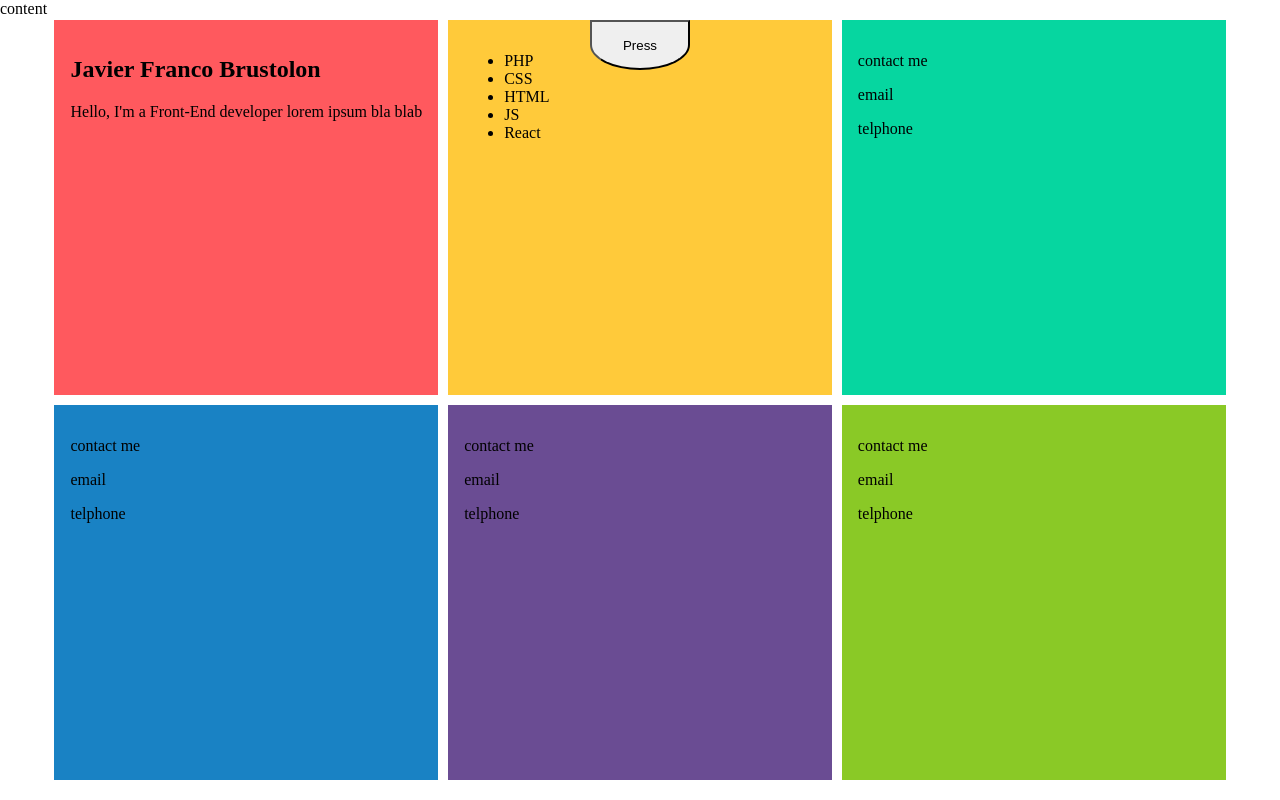
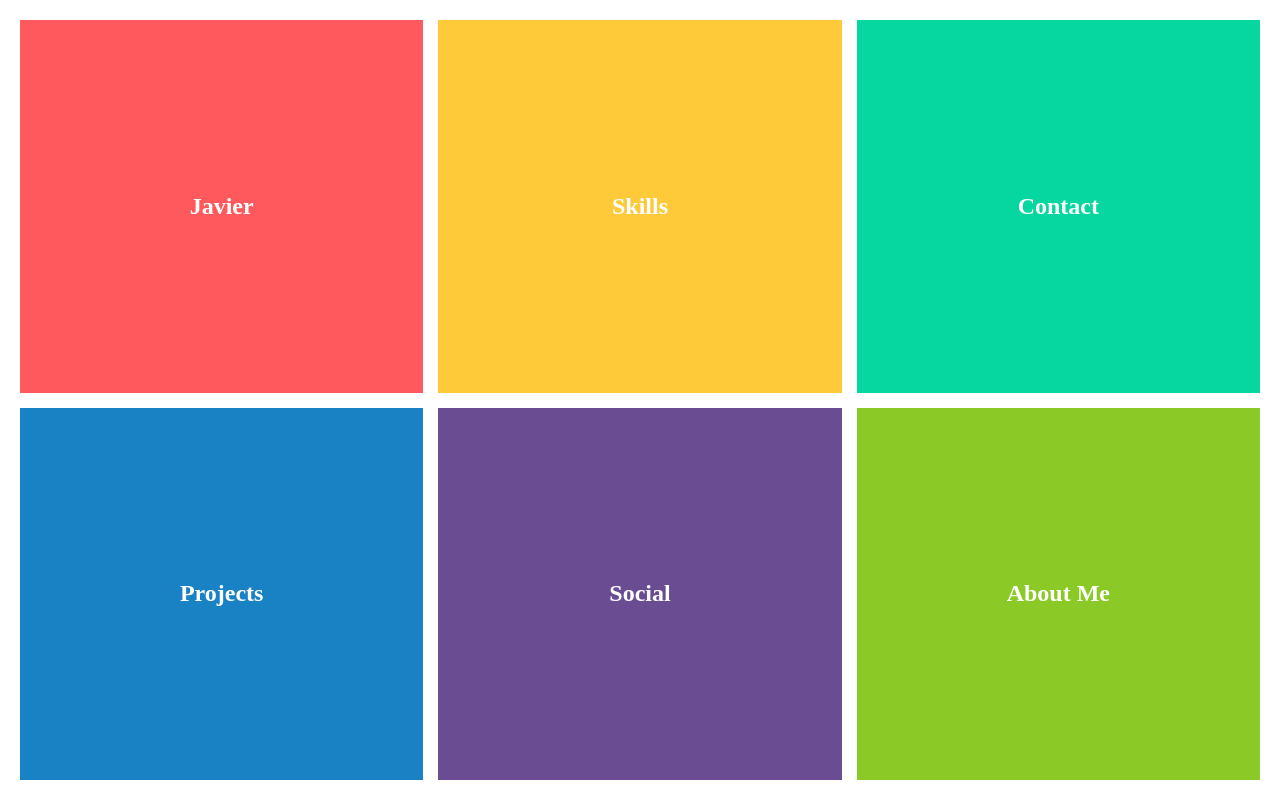
Before and after one commit to JavFr/OldPresentationSite, a plain HTML site: page index.html in a window 1280 px wide. Drawn offline with nearby package versions, Linux system fonts and the light colour scheme.

Commit message:
Basic Structure Done

```diff
--- a/index.html
+++ b/index.html
@@ -9,18 +9,36 @@
     </head>
     <body>
         <div id="wrapper">
-            <div id="navigation-menu">
+            <!--<div id="navigation-menu">
                 <div>
                     content
                 </div>
                 <button>Press</button>
+            </div>-->
+            <main>
+                <div class="nav-cube" id="cube-1" tabindex="2">
+                    <h2>Javier</h2>
                 </div>
-            <main>
-                <section id="introduce">
-                    <h1>Javier Franco Brustolon</h1>
-                    <p>Hello, I'm a Front-End developer lorem ipsum bla blab</p>
+                <div class="nav-cube" id="cube-2" tabindex="3">
+                    <h2>Skills</h2>
+                </div>
+                <div class="nav-cube" id="cube-3" tabindex="4">
+                    <h2>Contact</h2>
+                </div>
+                <div class="nav-cube" id="cube-4" tabindex="5">
+                    <h2>Projects</h2>
+                </div>
+                <div class="nav-cube" id="cube-5" tabindex="6">
+                    <h2>Social</h2>
+                </div>
+                <div class="nav-cube" id="cube-6" tabindex="7">
+                    <h2>About Me</h2>
+                </div>
+                <div id="complete-cube">
+                    <section class="hide-info" id="info-cube-1">
+                        <p>I'm Javier alksdalskdj alskdjalsd klasjdlaksjd</p>
                     </section>
-                <section id="skills">
+                    <section class="hide-info" id="info-cube-2">
                         <ul>
                             <li>PHP</li>
                             <li>CSS</li>
@@ -29,26 +47,19 @@
                             <li>React</li>
                         </ul>
                     </section>
-                <section id="contact">
-                    <p>contact me</p>
-                    <p>email</p>
-                    <p>telphone</p>
+                    <section class="hide-info" id="info-cube-3">
+                        <p>I'm Javier alksdalskdj alskdjalsd klasjdlaksjd</p>
                     </section>
-                <section id="projects">
-                        <p>contact me</p>
-                        <p>email</p>
-                        <p>telphone</p>
+                    <section class="hide-info" id="info-cube-4">
+                        <p>I'm Javier alksdalskdj alskdjalsd klasjdlaksjd</p>
                     </section>
-                <section id="section-4">
-                        <p>contact me</p>
-                        <p>email</p>
-                        <p>telphone</p>
+                    <section class="hide-info" id="info-cube-5">
+                        <p>I'm Javier alksdalskdj alskdjalsd klasjdlaksjd</p>
                     </section>
-                <section id="section-5">
-                        <p>contact me</p>
-                        <p>email</p>
-                        <p>telphone</p>
+                    <section class="hide-info" id="info-cube-6">
+                        <p>I'm Javier alksdalskdj alskdjalsd klasjdlaksjd</p>
                     </section>
+                </div>
             </main>
         </div>
 
--- a/js/main.js
+++ b/js/main.js
@@ -0,0 +1,71 @@
+$(document).ready(function(){
+    /*
+    $("#complete-cube").click(function(){
+        $("#complete-cube").css({'visibility': "hidden"})
+        $("#cube-2").removeClass('all-as-cube-1');
+        $("#cube-3").removeClass('all-as-cube-1');
+        $("#cube-4").removeClass('all-as-cube-1');
+        $("#cube-5").removeClass('all-as-cube-1');
+        $("#cube-6").removeClass('all-as-cube-1');
+        $('main').css({'grid-gap': '20px'});
+    });
+    $("#cube-1").click(function(){
+        $("#cube-2").addClass('all-as-cube-1');
+        $("#cube-3").addClass('all-as-cube-1');
+        $("#cube-4").addClass('all-as-cube-1');
+        $("#cube-5").addClass('all-as-cube-1');
+        $("#cube-6").addClass('all-as-cube-1');
+        $('main').css({'grid-gap': '0'});
+        $("#complete-cube").css({"background": "#ff595e", 'visibility': "visible"})
+    });
+    $("#cube-2").click(function(){
+        $("#cube-1").addClass('all-as-cube-2');
+        $("#cube-3").addClass('all-as-cube-2');
+        $("#cube-4").addClass('all-as-cube-2');
+        $("#cube-5").addClass('all-as-cube-2');
+        $("#cube-6").addClass('all-as-cube-2');
+        $('main').css({'grid-gap': '0'});
+        $("#complete-cube").css({"background": "#ffca3a", 'visibility': "visible"})
+    });
+    */
+   $("#cube-1").click(function(){
+    $('main').css({'grid-gap': '0'});
+    $("#complete-cube").css({"background": "#ff595e", 'z-index': "999"});
+    $("#info-cube-1").addClass('show-info').removeClass('hide-info');
+   });
+   $("#cube-2").click(function(){
+    $('main').css({'grid-gap': '0'});
+    $("#complete-cube").css({"background": "#ffca3a", 'z-index': "999"});
+    $("#info-cube-2").addClass('show-info').removeClass('hide-info');
+   });
+   $("#cube-3").click(function(){
+    $('main').css({'grid-gap': '0'});
+    $("#complete-cube").css({"background": "#06d6a0", 'z-index': "999"});
+    $("#info-cube-3").addClass('show-info').removeClass('hide-info');
+   });
+   $("#cube-4").click(function(){
+    $('main').css({'grid-gap': '0'});
+    $("#complete-cube").css({"background": "#1982c4", 'z-index': "999"});
+    $("#info-cube-4").addClass('show-info').removeClass('hide-info');
+   });
+   $("#cube-5").click(function(){
+    $('main').css({'grid-gap': '0'});
+    $("#complete-cube").css({"background": "#6a4c93", 'z-index': "999"});
+    $("#info-cube-5").addClass('show-info').removeClass('hide-info');
+   });
+   $("#cube-6").click(function(){
+    $('main').css({'grid-gap': '0'});
+    $("#complete-cube").css({"background": "#8ac926", 'z-index': "999"});
+    $("#info-cube-6").addClass('show-info').removeClass('hide-info');
+   });
+    $("#complete-cube").click(function(){
+        $("#info-cube-1").addClass('hide-info').removeClass('show-info');
+        $("#info-cube-2").addClass('hide-info').removeClass('show-info');
+        $("#info-cube-3").addClass('hide-info').removeClass('show-info');
+        $("#info-cube-4").addClass('hide-info').removeClass('show-info');
+        $("#info-cube-5").addClass('hide-info').removeClass('show-info');
+        $("#info-cube-6").addClass('hide-info').removeClass('show-info');
+        $("#complete-cube").css({'z-index': "-1", "background": "transparent"})
+        $('main').css({'grid-gap': '15px'});
+    });
+});
--- a/styles/style.scss
+++ b/styles/style.scss
@@ -1,10 +1,10 @@
 $back-color: rgba(255, 255, 255, 0.7);
-$square-1: #ff595e;
-$square-2: #ffca3a;
-$square-3: #06d6a0;
-$square-4: #1982c4;
-$square-5: #6a4c93;
-$square-6: #8ac926;
+$cube-1: #ff595e;
+$cube-2: #ffca3a;
+$cube-3: #06d6a0;
+$cube-4: #1982c4;
+$cube-5: #6a4c93;
+$cube-6: #8ac926;
 $navigation-menu-color: rgba(255, 255, 255, 1);
 
 * {
@@ -35,6 +35,17 @@ body{
     height: 20px;
     background: $navigation-menu-color;
 }
+#complete-cube{
+    margin: 20px;
+    visibility: visible;
+    position: absolute;
+    top: 0;
+    left: 0;
+    width: calc(100% - 40px);
+    height: calc(100% - 40px);
+    transition: all .8s ease;
+    z-index: -1;
+}
 button{
     position: absolute;
     bottom: -50px;
@@ -44,41 +55,89 @@ button{
     border-radius: 0 0 50% 50%;
 }
 main{
+    width: 100%;
     padding: 20px;
     display: grid;
     grid-template-columns: repeat(6, 1fr);
-    grid-template-rows: repeat(6, 1fr);
-    grid-gap: 10px;
+    grid-template-rows: repeat(6, 13vh);
+    grid-gap: 15px;
+    transition: all 1s cubic-bezier(0.175, 0.885, 0.32, 1.275);
   }
-section{
+.nav-cube{
     padding: 1em;
+    transition: all .2s ease-in-out;
+    display: flex;
+    justify-content: center;
+    align-items: center;
+    color: white;
+}
+.nav-cube:hover, .nav-cube:focus{
+    transform: scale(.99);
+    font-size: 1.1em;
+    opacity: .95;
 }
 
-#introduce{
-    background-color: $square-1;
+#cube-1{
+    background-color: $cube-1;
     grid-column: 1/7;
   }
-#skills{
-    background-color: $square-2;
+#cube-2{
+    background-color: $cube-2;
     grid-column: 1/7;
 }
-#contact{
-    background-color: $square-3;
+#cube-3{
+    background-color: $cube-3;
     grid-column: 1/7;
 }
-#projects{
-    background-color: $square-4;
+#cube-4{
+    background-color: $cube-4;
     grid-column: 1/7;
 }
-#section-4{
-    background-color: $square-5;
+#cube-5{
+    background-color: $cube-5;
     grid-column: 1/7;
 }
-#section-5{
-    background-color: $square-6;
+#cube-6{
+    background-color: $cube-6;
     grid-column: 1/7;
 }
+/*Clases for animations*/
+.all-as-cube-1{
+    background-color: $cube-1;
+}
+.all-as-cube-2{
+    background-color: $cube-2;
+}
+.all-as-cube-3{
+    background-color: $cube-3;
+}
+section{
+    display: flex;
+    align-items: center;
+    justify-content: center;
+    position: absolute;
+    width: 100%;
+    height: 100%;
+}
 
+.show-info{
+    visibility: visible;
+    transition: all .2s ease;
+}
+.hide-info{
+    visibility: hidden;
+    transition: all .2s;
+}
+/*Responsive classes
+.d-sm-hide{
+    display: none;
+}
+.d-show{
+    display: flex;
+}
+.d-hide{
+    display: none;
+}*/
 
 
 
@@ -92,20 +151,27 @@ section{
     main{
         grid-template-rows: repeat(3, 1fr);
     }
-    #introduce{
+    #cube-1{
         grid-column: 1/4;
     }
-    #skills{
+    #cube-2{
         grid-column: 4/7;
     }
-    #contact{
+    #cube-3{
         grid-column: 1/4;
     }
-    #projects{
+    #cube-4{
         grid-column: 4/7;
     }
-    #section-4 {grid-column: 1/4;}
-    #section-5{grid-column: 4/7;}
+    #cube-5 {grid-column: 1/4;}
+    #cube-6{grid-column: 4/7;}
+
+    .d-sm-show{
+        display: flex;
+    }
+    .d-show{
+        display: none;
+    }
 
  }
 // Large devices (desktops, 992px and up)
@@ -113,20 +179,20 @@ section{
     main{
         grid-template-rows: repeat(2, 1fr);
     }
-    #introduce{
+    #cube-1{
         grid-column: 1/3;
     }
-    #skills{
+    #cube-2{
         grid-column: 3/5;
     }
-    #contact{
+    #cube-3{
         grid-column: 5/7;
     }
-    #projects{
+    #cube-4{
         grid-column: 1/3;
     }
-    #section-4 {grid-column: 3/5;}
-    #section-5{grid-column: 5/7;}
+    #cube-5 {grid-column: 3/5;}
+    #cube-6{grid-column: 5/7;}
  }
 
 // Extra large devices (large desktops, 1200px and up)
```
Also changed, not shown: styles/style.css, 1 other file. Lines whose indentation alone changed are shown as unchanged.
